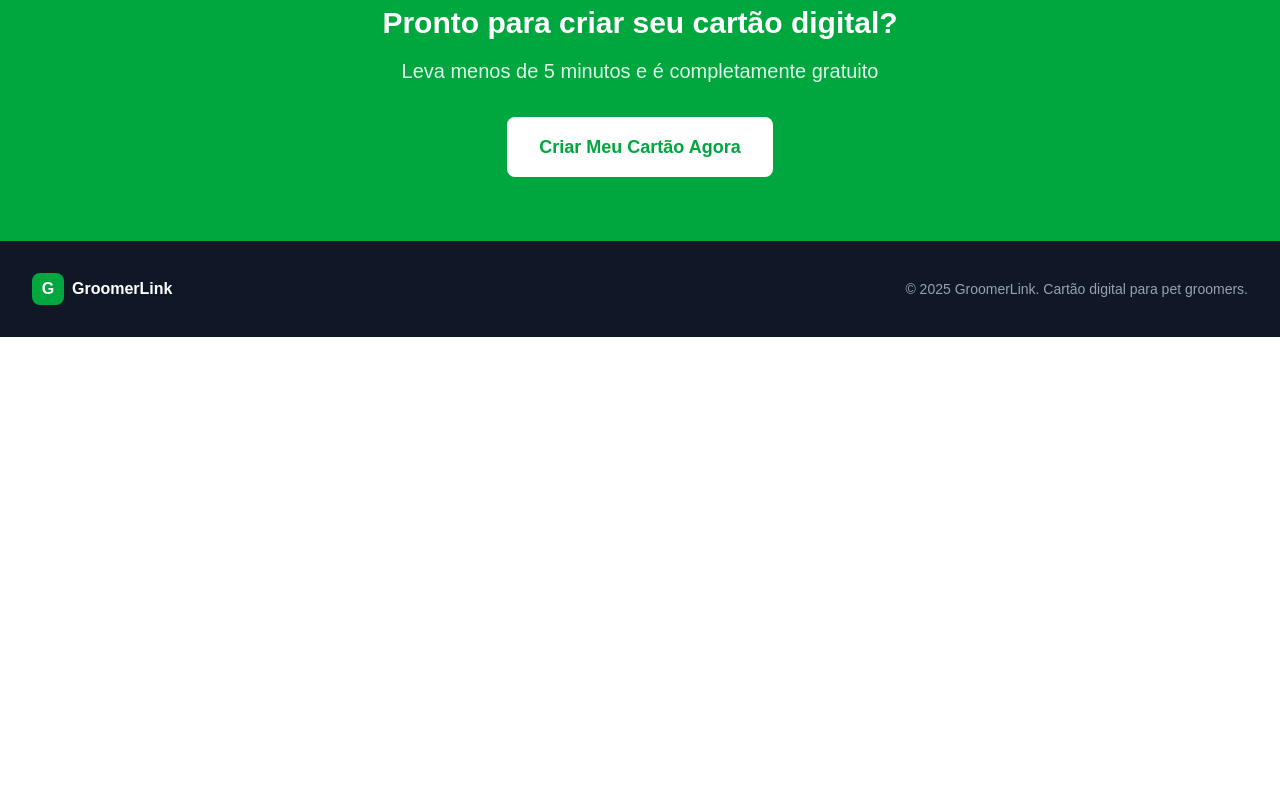
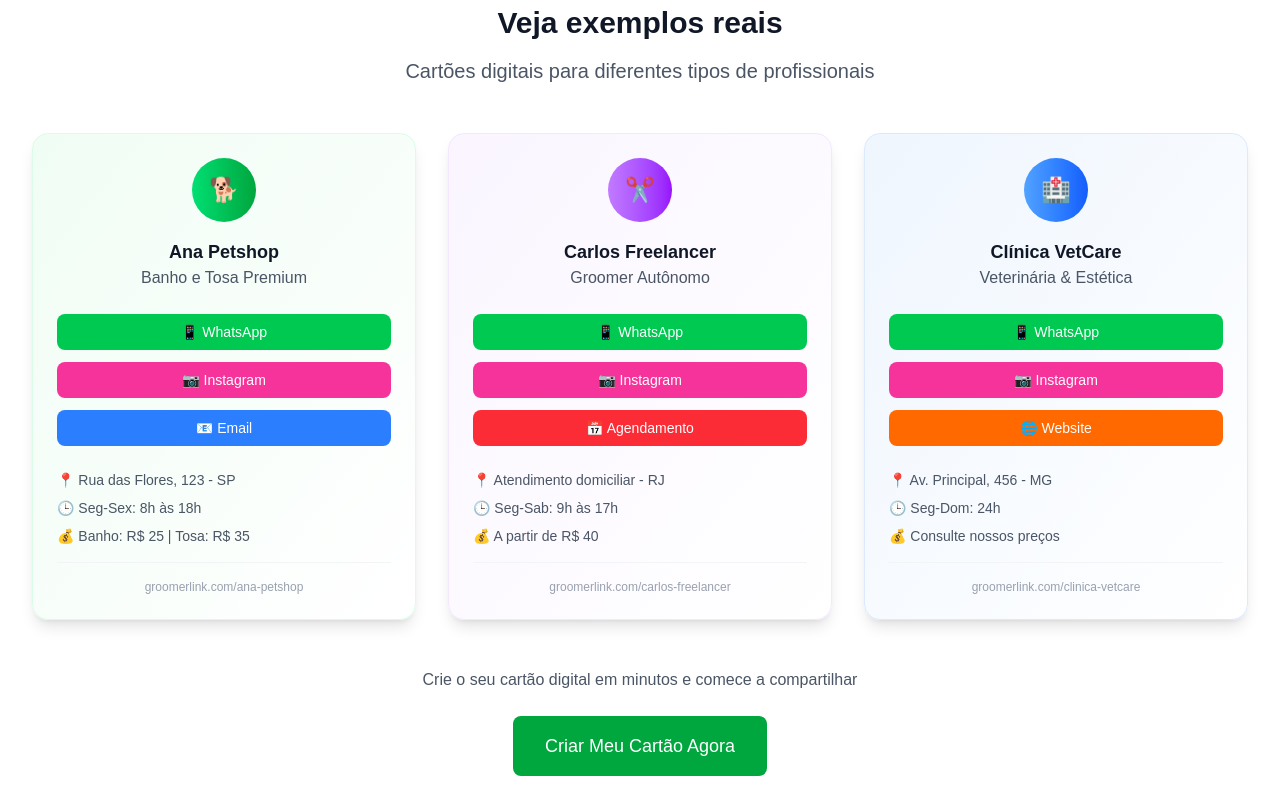
Before and after one commit to lucaspiucomunica/groomerlink, a Next.js app: page / in a window 1280 px wide. Shown: the part 1660-2460 px from the top of the page. Before the commit the page ends 1997 px from the top, so only its background shows below. Built offline with nearby package versions, Linux system fonts and the light colour scheme.

Commit message:
Implementação do campo freelancer e atualizações na página principal

```diff
--- a/src/app/api/cartoes/editar/[id]/route.ts
+++ b/src/app/api/cartoes/editar/[id]/route.ts
@@ -67,7 +67,8 @@ export async function PUT(
       precos,
       emailEdicao,
       foto,
-      username
+      username,
+      isFreelancer
     } = body
 
     // Verificar se o cartão existe e se o email confere
@@ -122,6 +123,7 @@ export async function PUT(
         username: username || cartaoExistente.username,
         nomeGroomer,
         nomeEstabelecimento: nomeEstabelecimento || null,
+        isFreelancer: isFreelancer !== undefined ? isFreelancer : false,
         telefone,
         instagram: instagram || null,
         endereco,
--- a/src/app/api/cartoes/route.ts
+++ b/src/app/api/cartoes/route.ts
@@ -44,6 +44,7 @@ export async function POST(request: NextRequest) {
       precos,
       emailEdicao,
       foto,
+      isFreelancer,
       username: customUsername
     } = body
 
@@ -89,6 +90,7 @@ export async function POST(request: NextRequest) {
         username,
         nomeGroomer,
         nomeEstabelecimento: nomeEstabelecimento || null,
+        isFreelancer: isFreelancer || false,
         telefone,
         instagram: instagram || null,
         endereco,
--- a/src/app/criar/page.tsx
+++ b/src/app/criar/page.tsx
@@ -1,6 +1,6 @@
 'use client'
 
-import { useState } from 'react'
+import { useState, useEffect } from 'react'
 import Link from 'next/link'
 import { APP_CONFIG, MOCK_DATA } from '@/lib/config'
 
@@ -11,6 +11,7 @@ interface FormData {
   instagram: string
   endereco: string
   emailEdicao: string
+  isFreelancer: boolean
   horarios: Array<{
     dia: string
     abertura: string
@@ -34,6 +35,7 @@ export default function CriarCartao() {
     instagram: '',
     endereco: '',
     emailEdicao: '',
+    isFreelancer: false,
     horarios: MOCK_DATA.horarios,
     servicos: [{ nome: '', preco: 0 }],
   })
@@ -43,6 +45,15 @@ export default function CriarCartao() {
     username: string
     url: string
   } | null>(null)
+
+  // Auto-preencher estabelecimento quando for freelancer
+  useEffect(() => {
+    if (formData.isFreelancer) {
+      setFormData(prev => ({ ...prev, nomeEstabelecimento: 'Freelancer' }))
+    } else {
+      setFormData(prev => ({ ...prev, nomeEstabelecimento: '' }))
+    }
+  }, [formData.isFreelancer])
 
   const updateFormData = (field: keyof FormData, value: any) => {
     setFormData(prev => ({ ...prev, [field]: value }))
@@ -91,7 +102,7 @@ export default function CriarCartao() {
         },
         body: JSON.stringify({
           ...formData,
-          horarios: JSON.stringify(formData.horarios),
+          horarios: formData.isFreelancer ? JSON.stringify([]) : JSON.stringify(formData.horarios),
           servicos: JSON.stringify(formData.servicos.filter(s => s.nome.trim())),
         }),
       })
@@ -164,7 +175,7 @@ export default function CriarCartao() {
               <span className="ml-2 text-xl font-bold text-gray-900">GroomerLink</span>
             </Link>
             <div className="text-sm text-gray-500">
-              Passo {currentStep} de 3
+              Passo {formData.isFreelancer ? (currentStep === 3 ? 2 : currentStep) : currentStep} de {formData.isFreelancer ? 2 : 3}
             </div>
           </div>
         </div>
@@ -175,12 +186,14 @@ export default function CriarCartao() {
         <div className="mb-8">
           <div className="flex items-center justify-between mb-2">
             <span className="text-sm font-medium text-gray-700">Progresso</span>
-            <span className="text-sm text-gray-500">{Math.round((currentStep / 3) * 100)}%</span>
+            <span className="text-sm text-gray-500">
+              {Math.round((formData.isFreelancer ? (currentStep === 3 ? 2 : currentStep) : currentStep) / (formData.isFreelancer ? 2 : 3) * 100)}%
+            </span>
           </div>
           <div className="w-full bg-gray-200 rounded-full h-2">
             <div
               className="bg-green-600 h-2 rounded-full transition-all duration-300"
-              style={{ width: `${(currentStep / 3) * 100}%` }}
+              style={{ width: `${(formData.isFreelancer ? (currentStep === 3 ? 2 : currentStep) : currentStep) / (formData.isFreelancer ? 2 : 3) * 100}%` }}
             ></div>
           </div>
         </div>
@@ -195,6 +208,23 @@ export default function CriarCartao() {
                 </h2>
 
                 <div className="space-y-4">
+                  <div>
+                    <label className="flex items-center gap-3 p-4 border border-gray-300 rounded-lg cursor-pointer hover:bg-gray-50">
+                      <input
+                        type="checkbox"
+                        checked={formData.isFreelancer}
+                        onChange={(e) => updateFormData('isFreelancer', e.target.checked)}
+                        className="rounded border-gray-300 text-green-600 focus:ring-green-500"
+                      />
+                      <span className="text-sm font-medium text-gray-700">
+                        Sou freelancer
+                      </span>
+                    </label>
+                    <p className="text-xs text-gray-500 mt-1">
+                      Freelancers não precisam informar horários de funcionamento
+                    </p>
+                  </div>
+
                   <div>
                     <label className="block text-sm font-medium text-gray-700 mb-2">
                       Seu nome completo *
@@ -216,9 +246,15 @@ export default function CriarCartao() {
                       type="text"
                       value={formData.nomeEstabelecimento}
                       onChange={(e) => updateFormData('nomeEstabelecimento', e.target.value)}
-                      className="w-full p-3 border border-gray-300 rounded-lg focus:ring-2 focus:ring-green-500 focus:border-green-500 text-gray-900 placeholder-gray-500"
-                      placeholder="Ex: Pet Shop da Maria"
+                      disabled={formData.isFreelancer}
+                      className="w-full p-3 border border-gray-300 rounded-lg focus:ring-2 focus:ring-green-500 focus:border-green-500 text-gray-900 placeholder-gray-500 disabled:bg-gray-100 disabled:cursor-not-allowed"
+                      placeholder={formData.isFreelancer ? "Freelancer" : "Ex: Pet Shop da Maria"}
                     />
+                    {formData.isFreelancer && (
+                      <p className="text-xs text-gray-500 mt-1">
+                        Preenchido automaticamente para freelancers
+                      </p>
+                    )}
                   </div>
 
                   <div>
@@ -283,11 +319,11 @@ export default function CriarCartao() {
                 </div>
 
                 <button
-                  onClick={() => setCurrentStep(2)}
+                  onClick={() => setCurrentStep(formData.isFreelancer ? 3 : 2)}
                   disabled={!formData.nomeGroomer || !formData.telefone || !formData.endereco || !formData.emailEdicao}
                   className="w-full mt-6 bg-green-600 text-white py-3 rounded-lg font-medium hover:bg-green-700 disabled:bg-gray-400 disabled:cursor-not-allowed transition-colors"
                 >
-                  Próximo: Horários
+                  {formData.isFreelancer ? 'Próximo: Serviços' : 'Próximo: Horários'}
                 </button>
               </div>
             )}
@@ -400,7 +436,7 @@ export default function CriarCartao() {
 
                 <div className="flex gap-3 mt-6">
                   <button
-                    onClick={() => setCurrentStep(2)}
+                    onClick={() => setCurrentStep(formData.isFreelancer ? 1 : 2)}
                     className="flex-1 border border-gray-300 text-gray-700 py-3 rounded-lg font-medium hover:bg-gray-50 transition-colors"
                   >
                     Voltar
@@ -453,7 +489,7 @@ export default function CriarCartao() {
                     <p>📍 {formData.endereco}</p>
                   )}
 
-                  {formData.horarios.some(h => !h.fechado) && (
+                  {!formData.isFreelancer && formData.horarios.some(h => !h.fechado) && (
                     <div>
                       <p className="font-medium">🕒 Horários:</p>
                       {formData.horarios
@@ -464,6 +500,13 @@ export default function CriarCartao() {
                             {h.dia}: {h.abertura} às {h.fechamento}
                           </p>
                         ))}
+                    </div>
+                  )}
+
+                  {formData.isFreelancer && (
+                    <div>
+                      <p className="font-medium">💼 Freelancer</p>
+                      <p className="text-green-100">Horários flexíveis</p>
                     </div>
                   )}
 
--- a/src/app/editar/[id]/page.tsx
+++ b/src/app/editar/[id]/page.tsx
@@ -12,6 +12,7 @@ interface FormData {
   instagram: string
   endereco: string
   username: string
+  isFreelancer: boolean
   horarios: Array<{
     dia: string
     abertura: string
@@ -41,6 +42,7 @@ export default function EditarCartao() {
     instagram: '',
     endereco: '',
     username: '',
+    isFreelancer: false,
     horarios: MOCK_DATA.horarios,
     servicos: [{ nome: '', preco: 0 }],
   })
@@ -82,6 +84,7 @@ export default function EditarCartao() {
         instagram: cartao.instagram || '',
         endereco: cartao.endereco,
         username: cartao.username,
+        isFreelancer: cartao.isFreelancer || false,
         horarios: JSON.parse(cartao.horarios || '[]'),
         servicos: JSON.parse(cartao.servicos || '[{"nome":"","preco":0}]'),
         foto: cartao.foto || '',
--- a/src/app/page.tsx
+++ b/src/app/page.tsx
@@ -227,6 +227,133 @@ export default function Home() {
         </div>
       </section>
 
+      {/* Examples Section */}
+      <section id="exemplo" className="py-16 bg-white">
+        <div className="max-w-7xl mx-auto px-4 sm:px-6 lg:px-8">
+          <div className="text-center mb-12">
+            <h2 className="text-3xl font-bold text-gray-900 mb-4">
+              Veja exemplos reais
+            </h2>
+            <p className="text-xl text-gray-600">
+              Cartões digitais para diferentes tipos de profissionais
+            </p>
+          </div>
+
+          <div className="grid md:grid-cols-2 lg:grid-cols-3 gap-8">
+            {/* Exemplo 1: Pet Shop */}
+            <div className="bg-gradient-to-br from-green-50 to-white rounded-2xl shadow-lg p-6 border border-green-100">
+              <div className="text-center mb-6">
+                <div className="w-16 h-16 bg-gradient-to-r from-green-400 to-green-600 rounded-full mx-auto mb-4 flex items-center justify-center">
+                  <span className="text-white text-2xl">🐕</span>
+                </div>
+                <h3 className="text-lg font-bold text-gray-900">Ana Petshop</h3>
+                <p className="text-gray-600">Banho e Tosa Premium</p>
+              </div>
+
+              <div className="space-y-3 mb-6">
+                <button className="w-full bg-green-500 text-white py-2 rounded-lg font-medium flex items-center justify-center gap-2 text-sm">
+                  📱 WhatsApp
+                </button>
+                <button className="w-full bg-pink-500 text-white py-2 rounded-lg font-medium flex items-center justify-center gap-2 text-sm">
+                  📷 Instagram
+                </button>
+                <button className="w-full bg-blue-500 text-white py-2 rounded-lg font-medium flex items-center justify-center gap-2 text-sm">
+                  📧 Email
+                </button>
+              </div>
+
+              <div className="space-y-2 text-sm">
+                <p className="text-gray-600">📍 Rua das Flores, 123 - SP</p>
+                <p className="text-gray-600">🕒 Seg-Sex: 8h às 18h</p>
+                <p className="text-gray-600">💰 Banho: R$ 25 | Tosa: R$ 35</p>
+              </div>
+
+              <div className="mt-4 pt-4 border-t border-gray-100">
+                <p className="text-xs text-gray-400 text-center">groomerlink.com/ana-petshop</p>
+              </div>
+            </div>
+
+            {/* Exemplo 2: Freelancer */}
+            <div className="bg-gradient-to-br from-purple-50 to-white rounded-2xl shadow-lg p-6 border border-purple-100">
+              <div className="text-center mb-6">
+                <div className="w-16 h-16 bg-gradient-to-r from-purple-400 to-purple-600 rounded-full mx-auto mb-4 flex items-center justify-center">
+                  <span className="text-white text-2xl">✂️</span>
+                </div>
+                <h3 className="text-lg font-bold text-gray-900">Carlos Freelancer</h3>
+                <p className="text-gray-600">Groomer Autônomo</p>
+              </div>
+
+              <div className="space-y-3 mb-6">
+                <button className="w-full bg-green-500 text-white py-2 rounded-lg font-medium flex items-center justify-center gap-2 text-sm">
+                  📱 WhatsApp
+                </button>
+                <button className="w-full bg-pink-500 text-white py-2 rounded-lg font-medium flex items-center justify-center gap-2 text-sm">
+                  📷 Instagram
+                </button>
+                <button className="w-full bg-red-500 text-white py-2 rounded-lg font-medium flex items-center justify-center gap-2 text-sm">
+                  📅 Agendamento
+                </button>
+              </div>
+
+              <div className="space-y-2 text-sm">
+                <p className="text-gray-600">📍 Atendimento domiciliar - RJ</p>
+                <p className="text-gray-600">🕒 Seg-Sab: 9h às 17h</p>
+                <p className="text-gray-600">💰 A partir de R$ 40</p>
+              </div>
+
+              <div className="mt-4 pt-4 border-t border-gray-100">
+                <p className="text-xs text-gray-400 text-center">groomerlink.com/carlos-freelancer</p>
+              </div>
+            </div>
+
+            {/* Exemplo 3: Clínica Veterinária */}
+            <div className="bg-gradient-to-br from-blue-50 to-white rounded-2xl shadow-lg p-6 border border-blue-100">
+              <div className="text-center mb-6">
+                <div className="w-16 h-16 bg-gradient-to-r from-blue-400 to-blue-600 rounded-full mx-auto mb-4 flex items-center justify-center">
+                  <span className="text-white text-2xl">🏥</span>
+                </div>
+                <h3 className="text-lg font-bold text-gray-900">Clínica VetCare</h3>
+                <p className="text-gray-600">Veterinária & Estética</p>
+              </div>
+
+              <div className="space-y-3 mb-6">
+                <button className="w-full bg-green-500 text-white py-2 rounded-lg font-medium flex items-center justify-center gap-2 text-sm">
+                  📱 WhatsApp
+                </button>
+                <button className="w-full bg-pink-500 text-white py-2 rounded-lg font-medium flex items-center justify-center gap-2 text-sm">
+                  📷 Instagram
+                </button>
+                <button className="w-full bg-orange-500 text-white py-2 rounded-lg font-medium flex items-center justify-center gap-2 text-sm">
+                  🌐 Website
+                </button>
+              </div>
+
+              <div className="space-y-2 text-sm">
+                <p className="text-gray-600">📍 Av. Principal, 456 - MG</p>
+                <p className="text-gray-600">🕒 Seg-Dom: 24h</p>
+                <p className="text-gray-600">💰 Consulte nossos preços</p>
+              </div>
+
+              <div className="mt-4 pt-4 border-t border-gray-100">
+                <p className="text-xs text-gray-400 text-center">groomerlink.com/clinica-vetcare</p>
+              </div>
+            </div>
+          </div>
+
+          <div className="text-center mt-12">
+            <p className="text-gray-600 mb-6">
+              Crie o seu cartão digital em minutos e comece a compartilhar
+            </p>
+            <Link
+              href="/criar"
+              className="inline-block bg-green-600 hover:bg-green-700 text-white px-8 py-4 rounded-lg font-medium text-lg transition-colors"
+            >
+              Criar Meu Cartão Agora
+            </Link>
+          </div>
+        </div>
+      </section>
+
       {/* CTA Section */}
       <section className="bg-green-600 py-16">
         <div className="max-w-4xl mx-auto text-center px-4 sm:px-6 lg:px-8">
```
Also changed, not shown: tests/api-test.js (+1 -1 lines), 2 other files (tests, documents, lock files or other folders).
